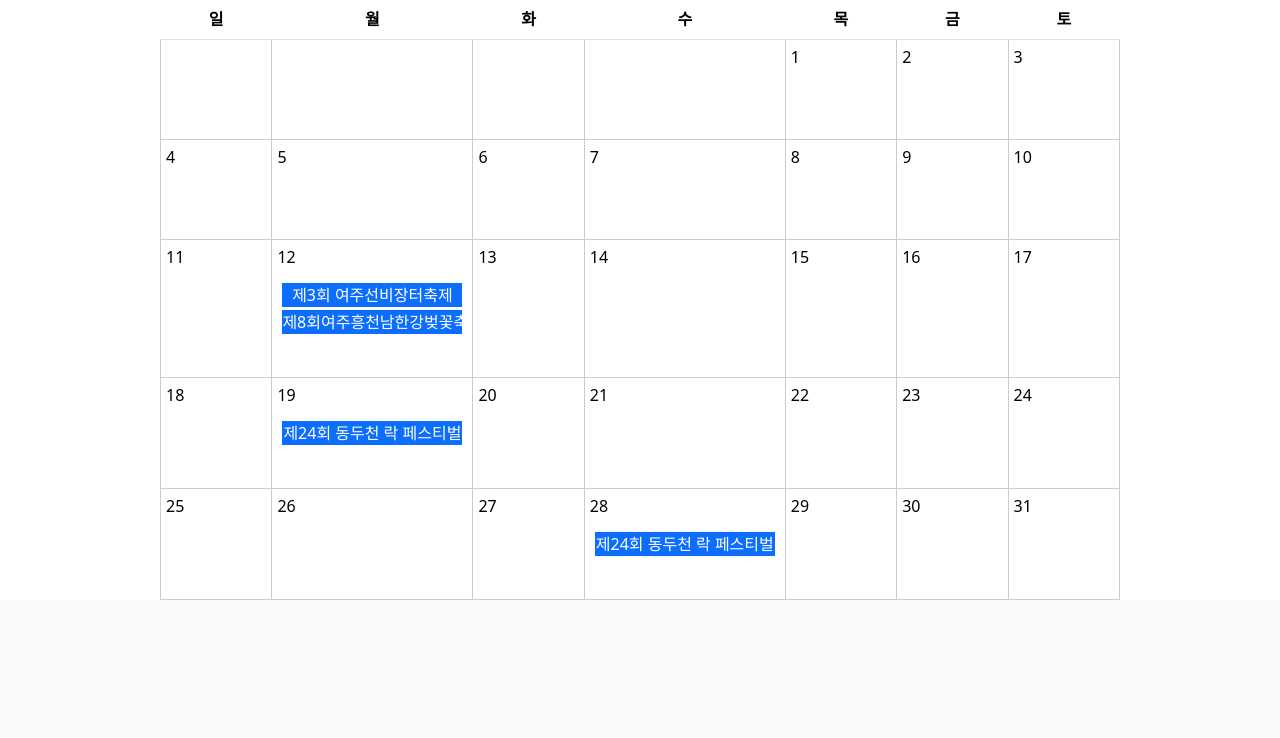
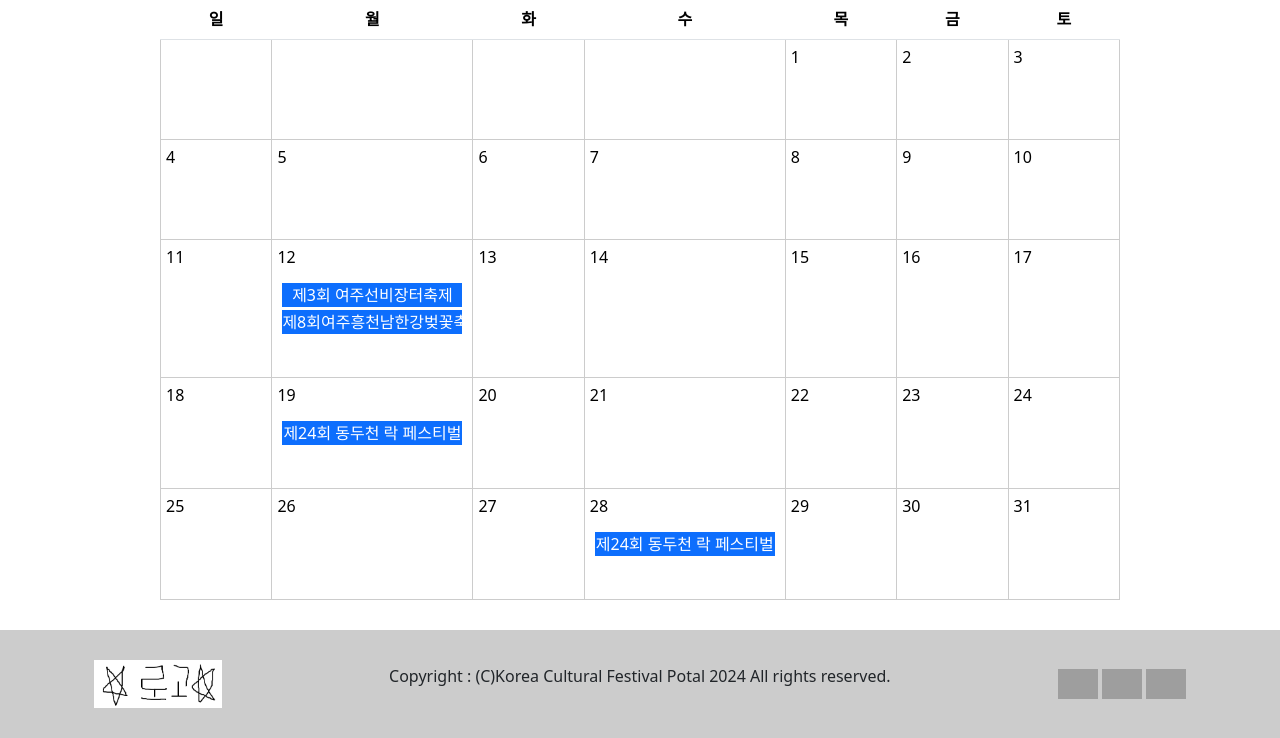
Before and after one commit to ParkMini/2024-Nationwide-Skills-Competition-Gwanju, a PHP site: page / in a window 1280 px wide. Shown: the part 2437-3175 px from the top of the page. Before the commit the page ends 3037 px from the top, so only its background shows below. Run offline with PHP 8.4, Linux system fonts and the light colour scheme; grey boxes are pictures that could not be loaded.

Commit message:
footer 완성

```diff
--- a/css/style.css
+++ b/css/style.css
@@ -33,6 +33,26 @@ label {
 /* 헤더 영역 */
 header input {
     display: none;
+}
+
+/* 푸터 영역 */
+footer {
+    width: 100%;
+    background-color: #ccc;
+    display: flex;
+    justify-content: space-around;
+    align-items: center;
+    padding: 30px 10px;
+    margin-top: 30px;
+}
+
+footer img {
+    filter: grayscale(100%);
+}
+
+footer #social img {
+    width: 40px;
+    filter: grayscale(0%);
 }
 
 /* [모바일] 햄버거 메뉴 */
--- a/index.html
+++ b/index.html
@@ -494,6 +494,16 @@
     </table>
 </div>
 
+<footer>
+    <img src="./logo.png" alt="로고" width="128">
+    <p>Copyright : (C)Korea Cultural Festival Potal 2024 All rights reserved.</p>
+    <div id="social">
+        <a href="#"><img src="./call.png" alt="휴대폰"></a>
+        <a href="#"><img src="./message.png" alt="메시지"></a>
+        <a href="#"><img src="./feedback.png" alt="피드백"></a>
+    </div>
+</footer>
+
 <!-- TOP 버튼 -->
 <a href="#top">
     <div id="topBtn">↑</div>
```
